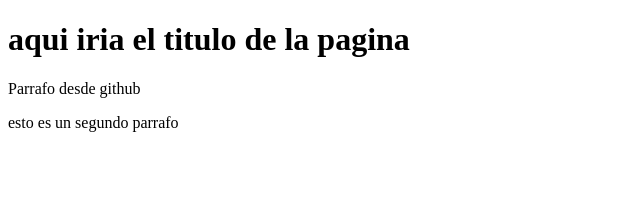
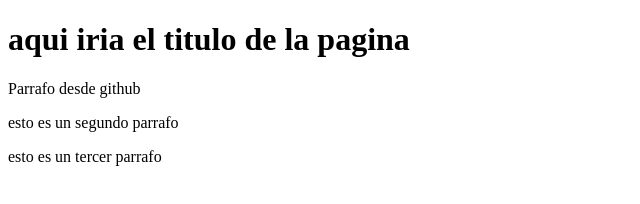
Before and after one commit to vladitm19/practica2, a plain HTML site: page index.html in a window 1280 px wide. Shown: the whole page, without its empty margins (0-640 px from the left). Drawn offline with Linux system fonts and the light colour scheme.

Commit message:
agregado tercer parrafo

```diff
--- a/index.html
+++ b/index.html
@@ -10,5 +10,6 @@
 	<h1>aqui iria el titulo de la pagina</h1>
 	<p>Parrafo desde github</p>
 	<p>esto es un segundo parrafo</p>
+	<p>esto es un tercer parrafo</p>
 </body>
 </html>
```
